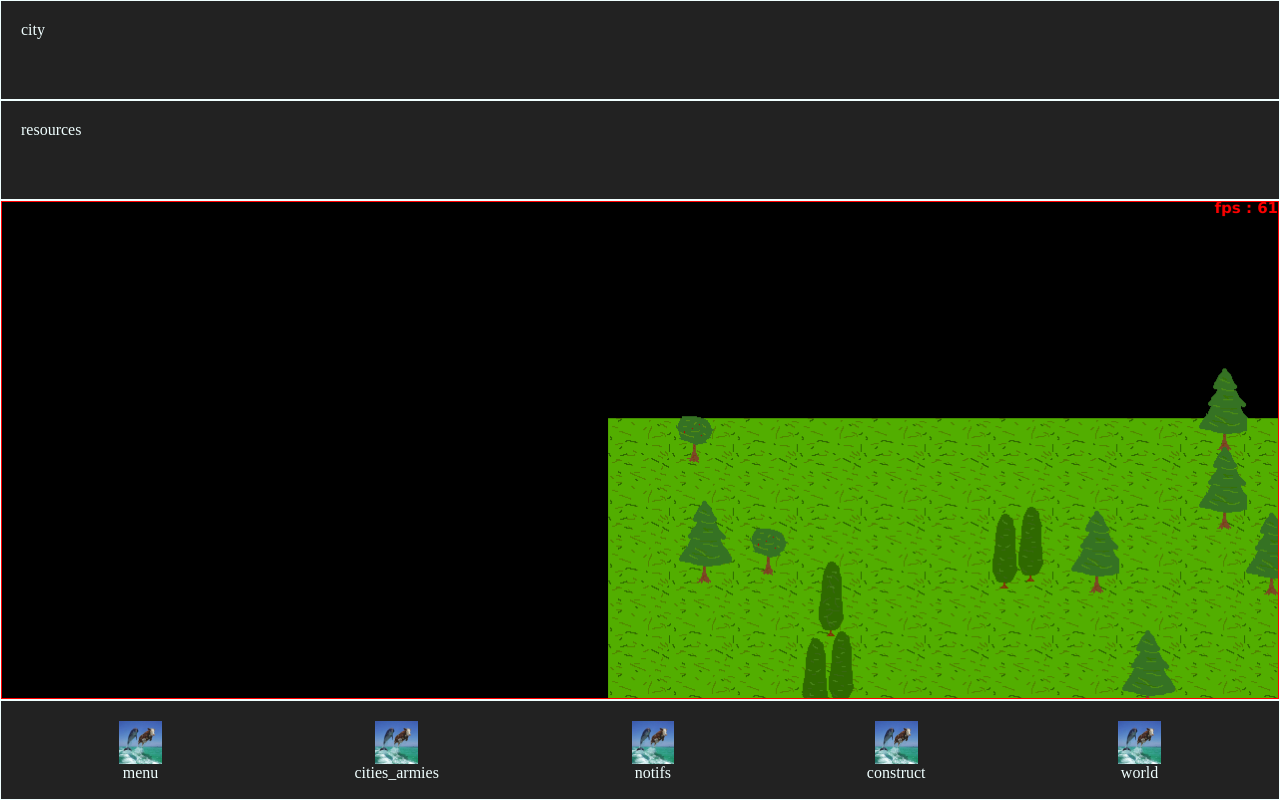
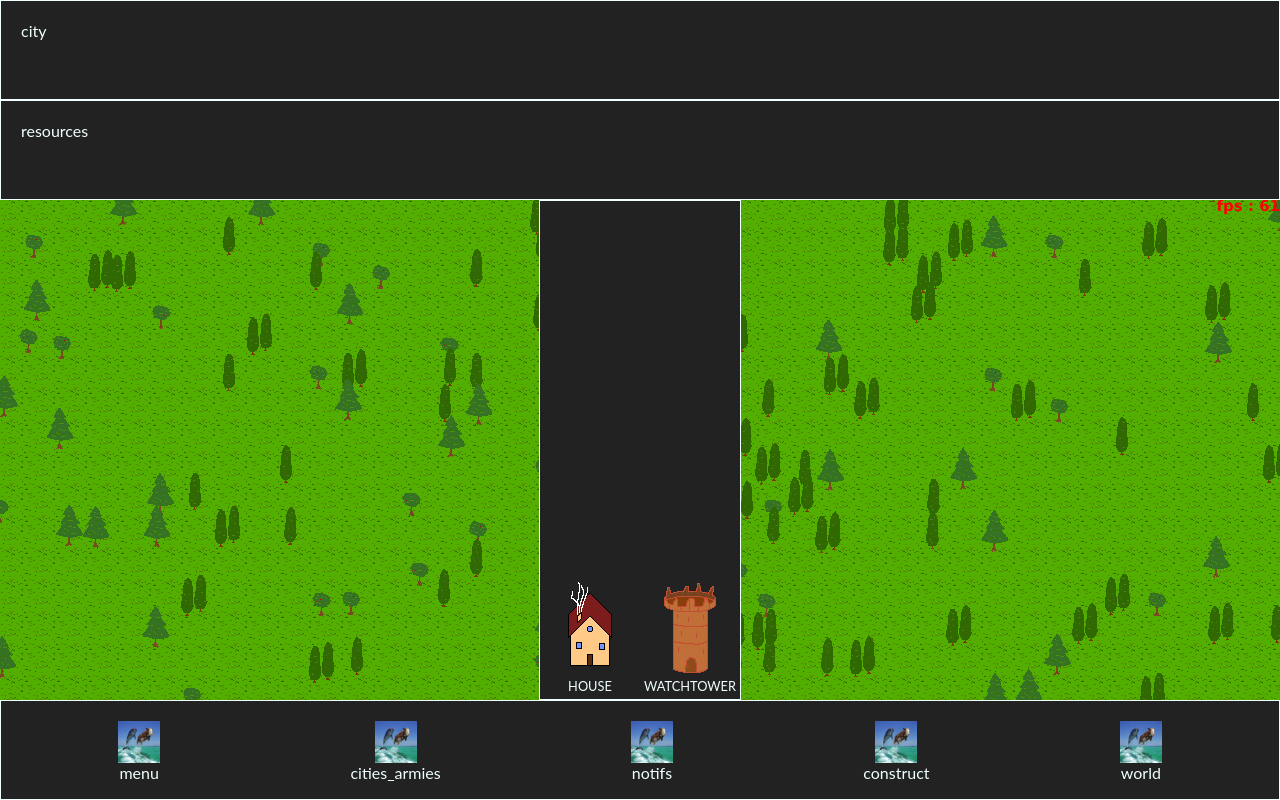
Before and after one commit to XecKiE/UnamedIdleGame, a website with bundled scripts: page public/index.html in a window 1280 px wide. Built offline with nearby package versions, Linux system fonts and the light colour scheme.

Commit message:
au secours

```diff
--- a/public/css/main.css
+++ b/public/css/main.css
@@ -4,11 +4,13 @@ html, body {
 	margin: 0;
 	padding: 0;
 	color: azure;
+	font-family: Lato, Tahoma, Geneva, sans-serif;
 }
 * {
 	box-sizing: border-box;
 	min-width: 0px;
 	min-height: 0px;
+	user-select: none;
 }
 
 
@@ -112,6 +114,29 @@ html, body {
 
 
 
+.int_construct {
+	display: flex;
+	padding: 0px;
+}
+.building {
+	font-size: .8em;
+	/* overflow: hidden; */
+	display: flex;
+	flex-direction: column-reverse;
+	align-items: center;
+	padding: 5px;
+	cursor: pointer;
+	width: 100px;
+}
+.building:hover {
+	background-color: #333;
+}
+
+
+
+
+
+
 
 
 
@@ -121,9 +146,9 @@ html, body {
 	display: flex;
 	margin: 0;
 	padding: 0;
+	border: none;
 }
 canvas {
-	border: 1px solid red;
 	width: 100%;
 	height: 100%;
 }
--- a/public/index.html
+++ b/public/index.html
@@ -16,7 +16,7 @@
 			<div class="int_notifs">notifs</div>
 			<div class="int_cities_armies">cités et armées</div>
 			<div class="int_menu">menu</div>
-			<div class="int_construct">construction</div>
+			<div class="int_construct"></div>
 			<div class="int_btn_mobile">
 				<div class="int_btn_menu">
 					<img src="img/placeholder.png"/>
--- a/public/js/city.js
+++ b/public/js/city.js
@@ -2,11 +2,20 @@ import {Random} from './engine/engine.js'
 
 const City = function() {
 	let tiles = [];
+
+	let available_buildings = [
+		'house',
+		'watchtower',
+	];
+
+	let selection = null;
+	let clicked_tile = null;
+
 	for(let i=0 ; i<127 ; i++) {
 		tiles[i] = [];
 		for(let j=0 ; j<127 ; j++) {
 			tiles[i][j] = {
-				land: 'grass',
+				land: i < 10 ? 'desert' : 'grass',
 				building: Random.i_rand(5) == 1 ? 'tree'+Random.i_rand(4) : null,
 				// building: Random.i_rand(2) == 1 ? 'house_top' : Random.i_rand(2) == 1 ? 'tree_top'+Random.i_rand(4) : null,
 				tilt_x: Random.i_rand(21)-10,
@@ -20,45 +29,104 @@ const City = function() {
 	}
 
 	function render(engine, map) {
+		// console.log(selection);
 		let imin = Math.max(0, Math.floor(map.min_x(32)/64));
 		let imax = Math.min(tiles.length, Math.ceil(map.max_x(32)/64));
+		// Terrain
 		for(let i=imin ; i<imax ; i++) {
 			let jmin = Math.max(0, Math.floor(map.min_y(32)/64));
 			let jmax = Math.min(tiles[i].length, Math.ceil(map.max_y(32)/64));
 			for(let j=jmin ; j<jmax ; j++) {
 				let tile = tiles[i][j];
 				engine.draw(tile.land, map.x(i*64), map.y(j*64), map.s(64), map.s(64));
+			}
+		}
+		// Entités
+		for(let i=imin ; i<imax ; i++) {
+			let jmin = Math.max(0, Math.floor(map.min_y(32)/64));
+			let jmax = Math.min(tiles[i].length, Math.ceil(map.max_y(32)/64));
+			for(let j=jmin ; j<jmax ; j++) {
+				let tile = tiles[i][j];
 				if(tile.building) {
 					engine.draw(tile.building, map.x(i*64+tile.tilt_x), map.y(j*64-32+tile.tilt_y), map.s(64), map.s(96));
-					// engine.draw(tile.building, map.x(i*64+tile.tilt_x), map.y(j*64+tile.tilt_y), map.s(64), map.s(64), tile.rotation);
 				}
 			}
 		}
+	}
 
-		// for(let i=imin ; i<imax ; i++) {
-		// 	let jmin = Math.max(0, Math.floor(map.min_y(32)/64));
-		// 	let jmax = Math.min(tiles[i].length, Math.ceil(map.max_y(32)/64));
-		// 	for(let j=jmin ; j<jmax ; j++) {
-		// 		let tile = tiles[i][j];
-		// 		// engine.draw(tile.land, map.x(i*64), map.y(j*64), map.s(64), map.s(64));
-		// 		if(tile.building) {
-		// 			// engine.draw(tile.building, map.x(i*64+tile.tilt_x), map.y(j*64-32+tile.tilt_y), map.s(64), map.s(96), tile.rotation);
-		// 			engine.draw(tile.building, map.x(i*64+tile.tilt_x), map.y(j*64+tile.tilt_y), map.s(64), map.s(64), tile.rotation);
-		// 		}
-		// 	}
-		// }
-		// console.log(, )
-		// tiles.forEach((row, i) => row.forEach((tile, j) => {
-		// 	// console.log(tile);
-		// 	engine.draw(tile.land, map.x(i*64), map.y(j*64), map.s(64), map.s(64));
-		// 	if(tile.building) {
-		// 		engine.draw(tile.building, map.x(i*64+tile.tilt_x), map.y(j*64-32+tile.tilt_y), map.s(64), map.s(96));
-		// 	}
-		// }));
+	function mousedown(x, y, button) {
+		clicked_tile = coord_to_tile(x, y);
+	}
+
+	function mouseup(x, y, button) {
+		let c = coord_to_tile(x, y);
+		if(c.x == clicked_tile.x && c.y == clicked_tile.y) {
+			click(c.x, c.y, button);
+		}
+		clicked_tile = null;
+	}
+
+	function clicked(x, y, button) {
+		console.log(x, y);
+	}
+
+	function coord_to_tile(x, y) {
+		return {
+			x: Math.floor((x+32)/64),
+			y: Math.floor((y+32)/64),
+		}
+	}
+
+
+	function init(map) {
+		map.focus(64*64, 64*64, .5);
+
+
+		// Initialise les inputs avec la map
+		map.mousedown(mousedown);
+		map.mouseup(mouseup);
+
+		// Initialise le menu de construction
+		document.querySelectorAll('.int_construct').forEach((dom) => {
+			dom.innerHTML = '';
+			available_buildings.forEach((building) => {
+				let t = document.createElement('div');
+				t.classList.add('building');
+				t.addEventListener('click', () => selection = {type: 'construct', value: building});
+				let tt = document.createElement('div');
+				tt.classList.add('building_name');
+				tt.innerText = building.toUpperCase();
+				t.appendChild(tt);
+				let ti = document.createElement('img');
+				ti.classList.add('building_image');
+				ti.src = 'img/sprites/'+building+'.png';
+				t.appendChild(ti);
+				dom.appendChild(t);
+				// ça c'est vachemnet plus lisible mais vu que j'ai accès à rien dans le contexte global je peux pas mettre de onclick. Une idée ?
+				// dom.innerHTML += `
+				// 	<div class="building">
+				// 		<div class="building_name">${building.toUpperCase()}</div>
+				// 		<img class="building_image" src="img/sprites/${building}.png"/>
+				// 	</div>`;
+			});
+		});
+	}
+
+	function deinit(map) {
+		// Dé-initialise les inputs avec la map
+		map.remove_mousedown(mousedown);
+		map.remove_mouseup(mouseup);
+	}
+
+	function click(x, y, button) {
+		console.log(x, y, button);
 	}
 
 	return {
 		render: render,
+		init: init,
+		deinit: deinit,
+		click: click,
 	}
 }
 
--- a/public/js/engine/engine.js
+++ b/public/js/engine/engine.js
@@ -164,15 +164,32 @@ const Map = function(_dom) {
 	let mx = null;   // Coordonnées du point sélectionné lors du drag'n'drop de la carte
 	let my = null;   // Coordonnées du point sélectionné lors du drag'n'drop de la carte
 
+	let listeners = {
+		'mousedown': [],
+		'mouseup': [],
+	}
+
+
+	const x_to_screen = (t) => (t-x)*z;
+	const y_to_screen = (t) => (t-y)*z;
+	const scale_to_screen = (t) => t*z;
+
+	const screen_to_x = (t) => (t - dom.width/2)/z + x;
+	const screen_to_y = (t) => (t - dom.height/2)/z + y;
+
 
 	const mouse_down = (event) => {
+		let _x = event.clientX - left;
+		let _y = event.clientY - top;
 		if(event.button == 0) {
-			mx = event.clientX - left;
-			my = event.clientY - top;
+			mx = _x;
+			my = _y;
 			window.addEventListener('mousemove', mouse_move);
 			window.addEventListener('mouseup', mouse_up);
 			event.preventDefault();
 		}
+
+		listeners.mousedown.forEach((callback) => callback(screen_to_x(_x), screen_to_y(_y), event.button));
 	};
 	const release_mouse = () => {
 		mx = null;
@@ -181,31 +198,48 @@ const Map = function(_dom) {
 		window.removeEventListener('mouseup', mouse_up);
 	}
 	const mouse_up = (event) => {
+		let _x = event.clientX - left;
+		let _y = event.clientY - top;
 		if(event.button == 0) {
 			release_mouse();
 			event.preventDefault();
 		}
+		listeners.mouseup.forEach((callback) => callback(screen_to_x(_x), screen_to_y(_y), event.button));
 	};
 	const mouse_move = (event) => {
 		let _x = event.clientX - left;
 		let _y = event.clientY - top;
-		move((mx - _x)/z,  (my - _y)/z);
+		_move((mx - _x)/z,  (my - _y)/z);
 		mx = _x;
 		my = _y;
 		event.preventDefault();
 	};
 	const mouse_wheel = (event) => {
 		let pos = Mouse.position();
-		zoom(1-(event.deltaY/1000), pos.x-left, pos.y-top);
+		_zoom(1-(event.deltaY/1000), pos.x-left, pos.y-top);
 	};
-	window.addEventListener('contextmenu', (event) => {
-
-	});
 	_dom.addEventListener('mousedown', mouse_down);
 	_dom.addEventListener('wheel', mouse_wheel);
 	window.addEventListener('contextmenu', (event) => {
 		release_mouse();
 	});
+
+
+	function _zoom(_z, _x, _y) {
+		var t = z;
+		z = Math.max(/*TODO 1*/0.3, Math.min(z*_z, 4));
+
+		_x -= dom.width/2
+		_y -= dom.height/2
+
+		x += _x/t - _x/z;
+		y += _y/t - _y/z;
+	}
+	function _move(_x, _y) {
+		x += _x;
+		y += _y;
+	}
+
 
 	function resize() {
 		let rect = dom.getBoundingClientRect();
@@ -218,22 +252,6 @@ const Map = function(_dom) {
 	resize();
 
 
-	function zoom(_z, _x, _y) {
-		var t = z;
-		z = Math.max(/*TODO 1*/0.3, Math.min(z*_z, 4));
-
-		_x -= dom.width/2
-		_y -= dom.height/2
-
-		x += _x/t - _x/z;
-		y += _y/t - _y/z;
-
-	}
-	function move(_x, _y) {
-		x += _x;
-		y += _y;
-	}
-
 	function focus(_x, _y, _z = null) {
 		x = _x;
 		y = _y;
@@ -242,16 +260,34 @@ const Map = function(_dom) {
 		}
 	}
 
+	function mousedown(callback) {
+		listeners['mousedown'].push(callback);
+	}
+	function mouseup(callback) {
+		listeners['mouseup'].push(callback);
+	}
+	function remove_mousedown(callback) {
+		listeners['mousedown'] = listeners['mousedown'].filter((a) => a !== callback);
+	}
+	function remove_mouseup(callback) {
+		listeners['mouseup'] = listeners['mouseup'].filter((a) => a !== callback);
+	}
+
 	return {
-		x: (t) => (t-x)*z,
-		y: (t) => (t-y)*z,
-		s: (t) => t*z,      // Scale
+		x: x_to_screen,
+		y: y_to_screen,
+		s: scale_to_screen,
 
 		focus: focus,
 		min_x: (t = 0) => x - (dom.width/2)/z + t, // Ces fonctions peuvent recevoir en paramètre une largeur de tile à prendre en compte
 		min_y: (t = 0) => y - (dom.height/2)/z + t,
 		max_x: (t = 0) => x + (dom.width/2)/z + t,
 		max_y: (t = 0) => y + (dom.height/2)/z + t,
+
+		mousedown: mousedown,
+		mouseup: mouseup,
+		remove_mousedown: remove_mousedown,
+		remove_mouseup: remove_mouseup,
 	}
 }
 
@@ -302,7 +338,7 @@ const Mouse = function() {
 
 	});
 
-	function disable_right_clic() {
+	function disable_context_menu() {
 		window.oncontextmenu = (event) => event.preventDefault();
 	}
 
@@ -312,7 +348,7 @@ const Mouse = function() {
 		middle:   () => middle,
 		right:    () => right,
 
-		disable_right_clic: disable_right_clic,
+		disable_context_menu: disable_context_menu,
 	}
 }();
 
--- a/public/js/main.js
+++ b/public/js/main.js
@@ -16,7 +16,7 @@
 // }
 
 
-import {Engine, Resources, Map} from './engine/engine.js';
+import {Engine, Resources, Map, Mouse} from './engine/engine.js';
 import City from './city.js';
 
 
@@ -27,6 +27,7 @@ Resources.load_img({
 	'wolf': 'img/favicon.png',
 	'cow': 'img/placeholder.png',
 	'grass': 'img/sprites/grass.png',
+	'desert': 'img/sprites/desert.png',
 	'house': 'img/sprites/house.png',
 	'watchtower': 'img/sprites/watchtower.png',
 	'tree0': 'img/sprites/tree0.png',
@@ -34,22 +35,23 @@ Resources.load_img({
 	'tree2': 'img/sprites/tree2.png',
 	'tree3': 'img/sprites/tree3.png',
 })
+Mouse.disable_context_menu();
 window.onload = function() {
 	document.querySelectorAll('canvas').forEach((can) => {
+
 		engine = Engine(can);
 
 		map = engine.add_map();
-		// map.focus(64*64, 64*64, .5);
 
 		city = City();
+		city.init(map);
+
 
 		engine.render(() => {
-
 			city.render(engine, map);
 		});
-		// Initialise le menu de construction
-	})
 
 
-
+		// city.deinit(map);
+	})
 }
```
Also changed, not shown: public/img/sprites/desert.png (added).
